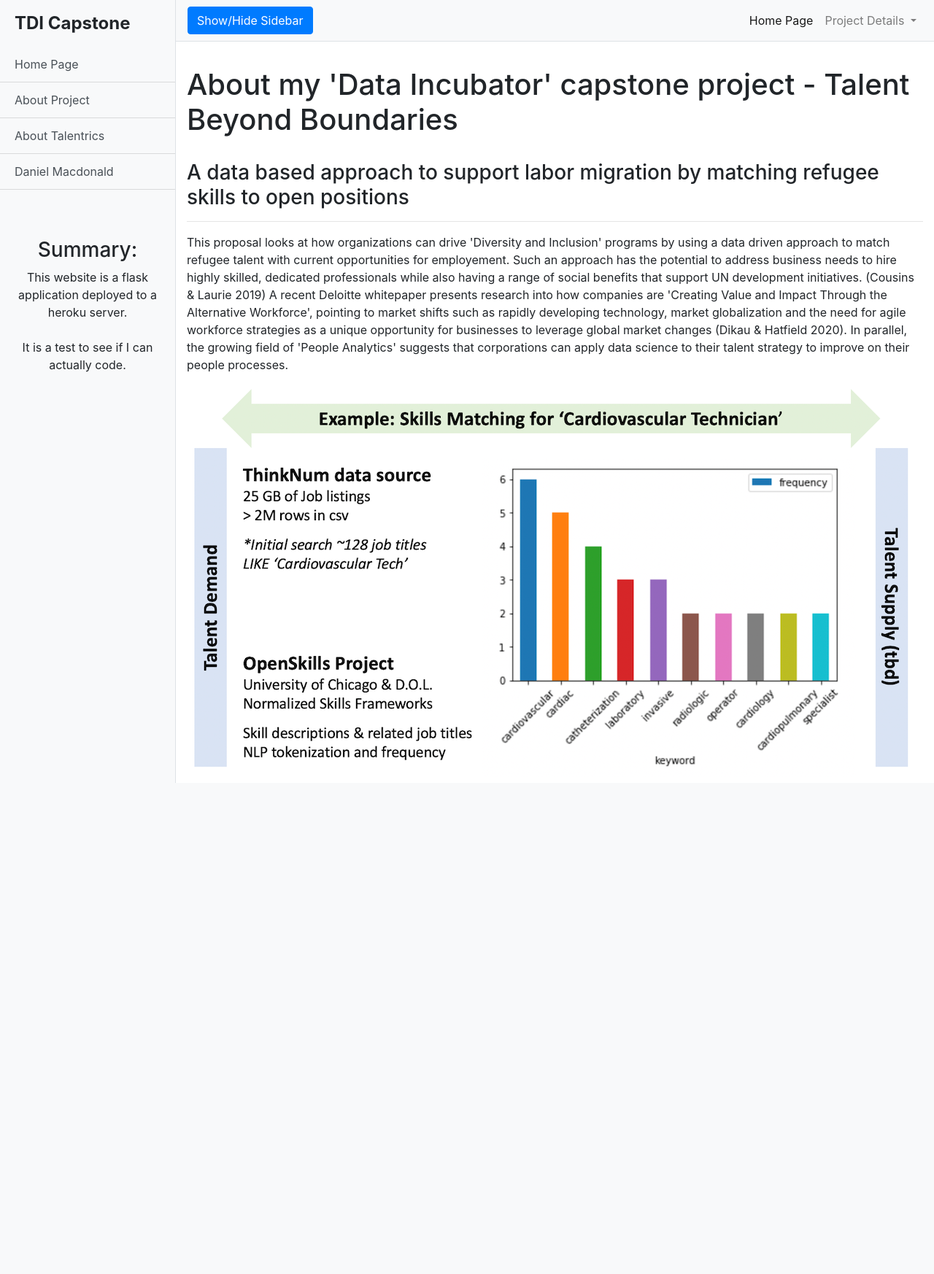
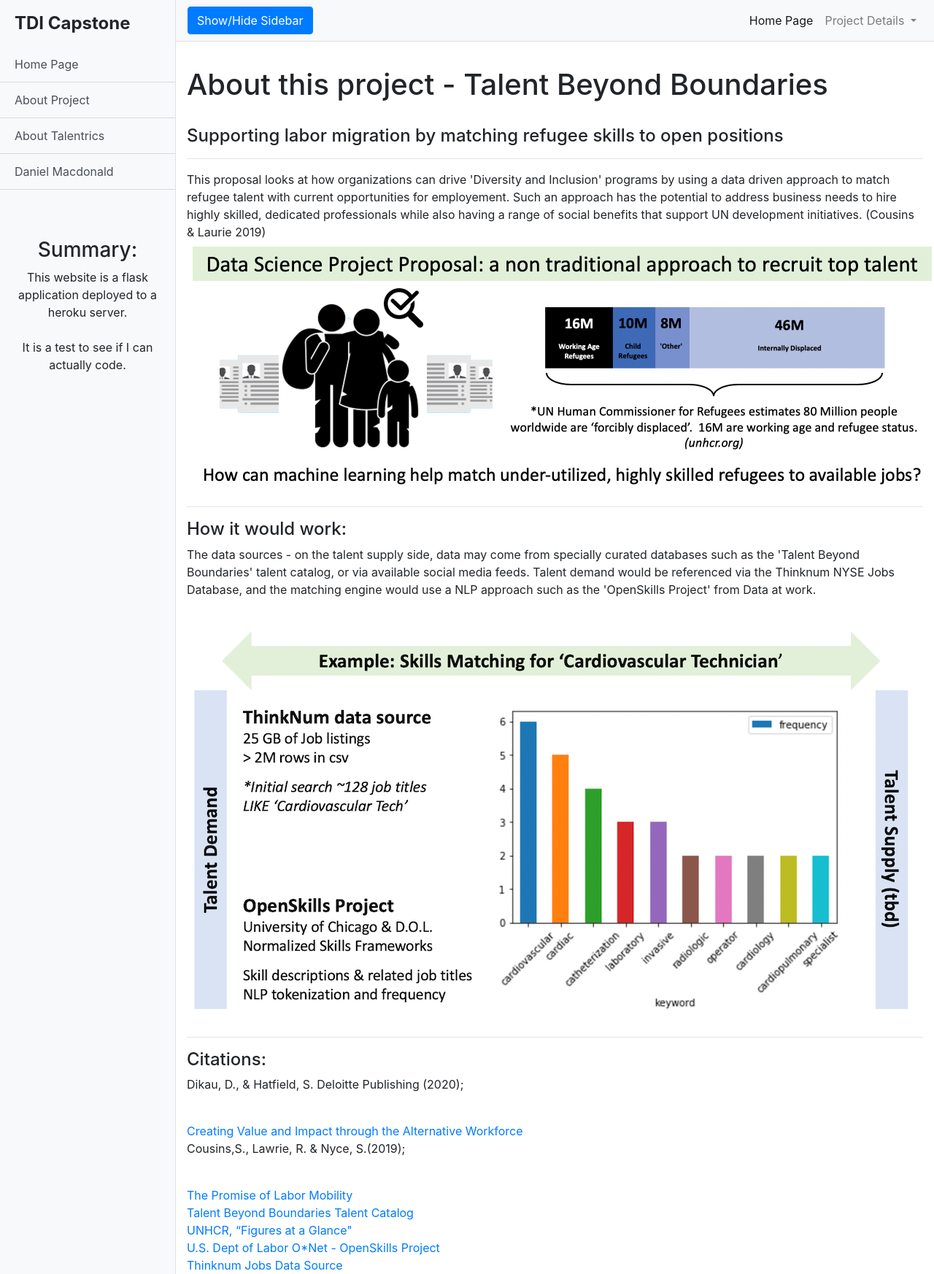
Before and after one commit to talentrics/heroku_test, a Flask app: page /about in a window 1280 px wide. Shown: the whole page at 73% size. Before the commit the page ends 1073 px from the top, so only its background shows below. Run offline with Flask 2, Linux system fonts and the light colour scheme; some libraries are stand-ins or nearby versions.

Commit message:
Update about.html

```diff
--- a/templates/about.html
+++ b/templates/about.html
@@ -7,15 +7,40 @@
 <div class="container">
   <div class="row">
     <div class="col">
-      <h1 style="padding-top: 10px">About my 'Data Incubator' capstone project - Talent Beyond Boundaries</h1>
+      <h1 style="padding-top: 10px">About this project - Talent Beyond Boundaries</h1>
       <br>
-      <h3>A data based approach to support labor migration by matching refugee skills to open positions</h3>
+      <h4>Supporting labor migration by matching refugee skills to open positions</h4>
       <hr>
-      	<p>This proposal looks at how organizations can drive 'Diversity and Inclusion' programs by using a data driven approach to match refugee talent with current opportunities for employement. Such an approach has the potential to address business needs to hire highly skilled, dedicated professionals while also having a range of social benefits that support UN development initiatives. (Cousins & Laurie 2019)
+      		<p>This proposal looks at how organizations can drive 'Diversity and Inclusion' programs by using a data driven approach to match refugee talent with current opportunities for employement. Such an approach has the potential to address business needs to hire highly skilled, dedicated professionals while also having a range of social benefits that support UN development initiatives. (Cousins & Laurie 2019)<br>
 
-		A recent Deloitte whitepaper presents research into how companies are 'Creating Value and Impact Through the Alternative Workforce', pointing to market shifts such as rapidly developing technology, market globalization and the need for agile workforce strategies as a unique opportunity for businesses to leverage global market changes (Dikau & Hatfield 2020). In parallel, the growing field of 'People Analytics' suggests that corporations can apply data science to their talent strategy to improve on their people processes.</p>
+			<img src="{{ url_for('static', filename='img/project_overview.png') }}" width="1028" height="348"><br>
+		<hr>
 
-		<img src="{{ url_for('static', filename='img/proposed_approach.png') }}" width="1000" height="545">
+		<h4>How it would work:</h4>
+
+			<p>The data sources - on the talent supply side, data may come from specially curated databases such as the 'Talent Beyond Boundaries' talent catalog, or via available social media feeds. Talent demand would be referenced via the Thinknum NYSE Jobs Database, and the matching engine would use a NLP approach such as the 'OpenSkills Project' from Data at work.</p>
+			<br>
+			<img src="{{ url_for('static', filename='img/proposed_approach.png') }}" width="1000" height="545"><br>
+
+		<hr>
+
+		<h4>Citations:</h4>
+
+			<p>Dikau, D., & Hatfield, S. Deloitte Publishing (2020);</p><br>
+			<a add target="_blank" href="https://www2.deloitte.com/us/en/pages/human-capital/articles/alternative-workforce.html">Creating Value and Impact through the Alternative Workforce</a>
+			<br>
+
+			<p>Cousins,S., Lawrie, R. & Nyce, S.(2019);</p><br>
+			<a add target="_blank" href="https://static1.squarespace.com/static/5dc0262432cd095744bf1bf2/t/5ed20b4cdef8546a019d216b/1590823775767/TBBGRFReport2019.pdf">The Promise of Labor Mobility</a>
+			<br>
+
+			<a add target="_blank" href="https://www.talentbeyondboundaries.org/the-talent-catalog">Talent Beyond Boundaries Talent Catalog</a>
+			<br>
+			<a add target="_blank" href="https://www.unhcr.org/en-au/figures-at-a-glance.html">UNHCR, “Figures at a Glance"</a>
+			<br>
+			<a add target="_blank" href="http://dataatwork.org/data/">U.S. Dept of Labor O*Net - OpenSkills Project</a>
+			<br>
+			<a add target="_blank" href="https://blog.thedataincubator.com/tag/data-sources/">Thinknum Jobs Data Source</a>
 
     </div>
   </div>
```
